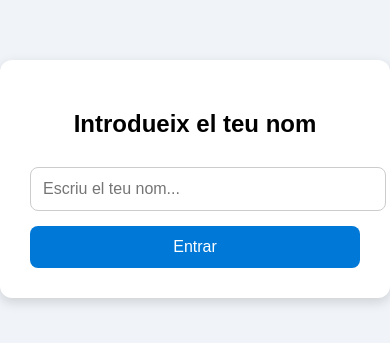
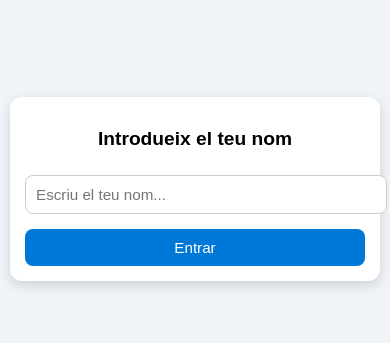
Before and after one commit to VictorSusany/Asignacio-de-grups-IEB-activitat, a plain HTML site: page index.html in a window 390 px wide. Shown: the part 243-586 px from the top of the page. Drawn offline with Linux system fonts and the light colour scheme.

Commit message:
Update index.html

```diff
--- a/index.html
+++ b/index.html
@@ -2,6 +2,7 @@
 <html lang="ca">
 <head>
   <meta charset="UTF-8">
+  <meta name="viewport" content="width=device-width, initial-scale=1.0"> <!-- 👈 Hace que escale bien en móviles -->
   <title>Assignació de Grups</title>
   <style>
     body {
@@ -9,19 +10,24 @@
       display: flex;
       justify-content: center;
       align-items: center;
-      height: 100vh;
+      min-height: 100vh; /* 👈 cambio para evitar problemas en móvil */
       margin: 0;
+      padding: 10px; /* 👈 añade aire en pantallas pequeñas */
       background: #f0f4f8;
     }
 
     .container {
       background: white;
-      padding: 30px;
+      padding: 20px;
       border-radius: 12px;
       box-shadow: 0 4px 12px rgba(0,0,0,0.15);
       text-align: center;
       max-width: 400px;
       width: 100%;
+    }
+
+    h2 {
+      font-size: 1.4rem; /* 👈 escala mejor en móvil */
     }
 
     input {
@@ -30,7 +36,7 @@
       margin-top: 10px;
       border: 1px solid #ccc;
       border-radius: 8px;
-      font-size: 16px;
+      font-size: 1rem;
     }
 
     button {
@@ -41,7 +47,7 @@
       color: white;
       border: none;
       border-radius: 8px;
-      font-size: 16px;
+      font-size: 1rem;
       cursor: pointer;
     }
 
@@ -50,10 +56,30 @@
     }
 
     .group {
-      font-size: 22px;
+      font-size: 1.5rem;
       font-weight: bold;
       color: #0078D7;
       margin-top: 20px;
+    }
+
+    /* 📱 Ajustes para móviles */
+    @media (max-width: 480px) {
+      .container {
+        padding: 15px;
+      }
+
+      h2 {
+        font-size: 1.2rem;
+      }
+
+      input, button {
+        font-size: 0.95rem;
+        padding: 10px;
+      }
+
+      .group {
+        font-size: 1.3rem;
+      }
     }
   </style>
 </head>
@@ -65,7 +91,7 @@
   </div>
 
   <script>
-    const alumnes = [
+        const alumnes = [
       // GRUPO ALPHA
       { nom: "Pablo Angulo Ardanuy", grup: "Alpha" },
       { nom: "Roger Callejas Cartes", grup: "Alpha" },
```
